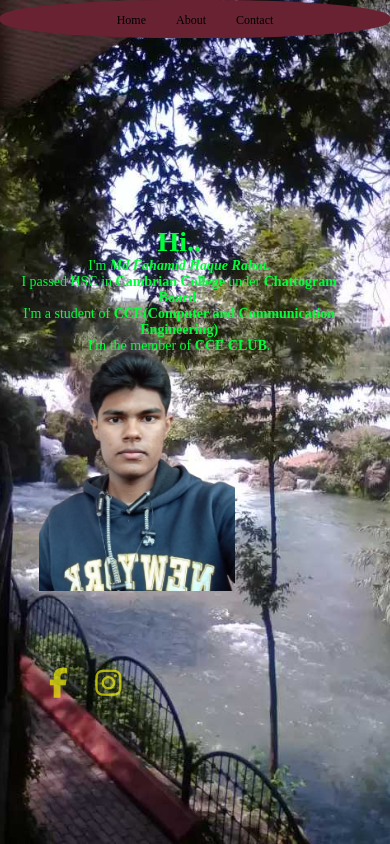
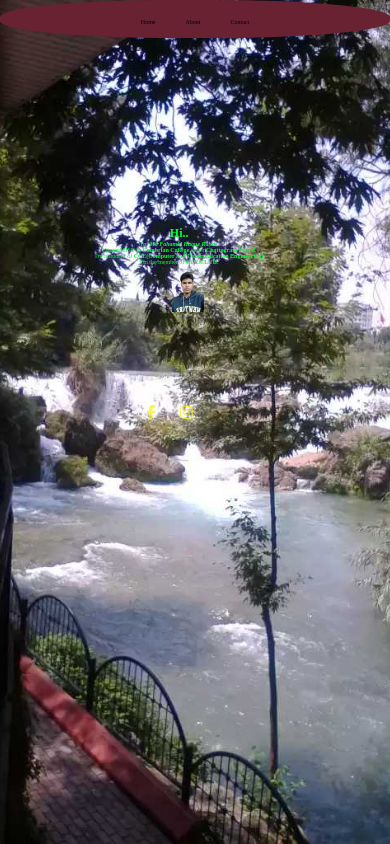
Before and after one commit to mfhrahat1165/portfolio, a plain HTML site: page index.html in a window 390 px wide. Drawn offline with Linux system fonts and the light colour scheme.

Commit message:
first commit

```diff
--- a/style.css
+++ b/style.css
@@ -74,17 +74,25 @@
     color: #f7f305ad;
     padding: 10px;
 }
-@media screen and (max-width: 1000px) {
+@media screen and (max-width:1536px) {
+    .logo {
+        font-size: 30px;
+        bottom: 17vb;
+        left: 10%;
+    }
+    .navbar ul li a {
+        font-size: 15px;
+    }
     .info {
 
-        front size: 20px;
+        font-size: 20px;
     }
     .infoimg {
         height: 30%;
         width: 80vw;
         position: absolute;
-        right: 10%;
-        bottom: 30vb;
+        left: 44%;
+        bottom: 23vh;
     }
     .navbar ul li a {
 
@@ -96,67 +104,254 @@
         text-align: center;
      }
 }
-@media screen and (max-width: 600px) {
-    .infoimg {
-        height: 30%;
-        width: 80vw;
-        position: absolute;
-        right: 10%;
-        bottom: 30vb;
+@media screen and (max-width:1280px) {
+    .logo {
+        font-size: 25px;
+        bottom: 28vb;
+        left: 15%;
     }
     .navbar ul li a {
-        font-size: 16px;
+        font-size: 12px;
+    }
+    .info {
+        font-size: 15px;
+    }
+    .infoimg {
+        height: 25%;
+        width: 70vw;
+        position: absolute;
+           left: 44%;
+    bottom: 37vh;
+    }
+    .navbar ul li a {
+        font-size: 15px;
         padding: 5px;
     }
-    .info {
-        font-size: 18px;
-    }
+
+     body{
+        text-align: center;
+     }
 }
-@media screen and (max-width: 550px) {
-    .infoimg {
-        height: 30%;
-        width: 80vw;
-        position: absolute;
-        right: 10%;
-        bottom: 30vb;
-    }
+@media screen and (max-width:1024px) {
+.logo{
+    font-size: 25px;
+    bottom:34vb;
+    left:25%;
+}
     .navbar ul li a {
-        font-size: 14px;
-        padding: 5px;
+        font-size: 10px;
     }
     .info {
-        font-size: 16px;
+        font-size: 12px;
     }
-}
-@media screen and (max-width: 400px) {
     .infoimg {
-        height: 30%;
-        width: 80vw;
+        height: 20%;
+        width: 60vw;
         position: absolute;
-        right: 10%;
-        bottom: 30vb;
+        left: 44%;
+        bottom: 45vb;
     }
     .navbar ul li a {
         font-size: 12px;
         padding: 5px;
     }
+
+     body{
+        text-align: center;
+     }
+}
+@media screen and (max-width:768px) {
+    .logo {
+        font-size: 20px;
+        bottom: 40vb;
+        left: 30%;
+    }
+    .navbar ul li a {
+        font-size: 8px;
+    }
     .info {
-        font-size: 14px;
+        font-size: 10px;
     }
-}
-@media screen and (max-width: 300px) {
     .infoimg {
-        height: 30%;
-        width: 80vw;
+        height: 15%;
+        width: 50vw;
         position: absolute;
-        right: 10%;
-        bottom: 30vb;
+       left: 44%;
+       bottom: 52vh;
     }
     .navbar ul li a {
         font-size: 10px;
         padding: 5px;
     }
+
+     body{
+        text-align: center;
+     }
+}
+@media screen and (max-width:640px) {
+    .logo {
+        font-size: 15px;
+        bottom: 50vb;
+        left: 35%;
+    }
+    .navbar ul li a {
+        font-size: 6px;
+    }
     .info {
-        font-size: 12px;
+        font-size: 8px;
     }
+    .infoimg {
+        height: 10%;
+        width: 40vw;
+        position: absolute;
+        left: 44%;
+        bottom: 57vh;
+    }
+    .navbar ul li a {
+        font-size: 8px;
+        padding: 5px;
+    }
+     body{
+        text-align: center;
+     }
 }
+@media screen and (max-width:480px) {
+    .logo {
+        font-size: 15px;
+        bottom: 50vb;
+        left: 35%;
+    }
+    .navbar ul li a {
+        font-size: 4px;
+    }
+    .info {
+        font-size: 6px;
+    }
+    .infoimg {
+        height: 5%;
+        width: 30vw;
+        position: absolute;
+        left: 44%;
+        bottom: 63vh;
+    }
+    .navbar ul li a {
+        font-size: 6px;
+        padding: 5px;
+    }
+
+     body{
+        text-align: center;
+     }
+}
+@media screen and (max-width:320px) {
+    .logo {
+        font-size: 15px;
+        bottom: 50vb;
+        left: 35%;
+    }
+    .navbar ul li a {
+        font-size: 2px;
+    }
+    .info {
+        font-size: 4px;
+    }
+    .infoimg {
+        height: 3%;
+        width: 20vw;
+        position: absolute;
+        left: 44%;
+        bottom: 66vh;
+    }
+    .navbar ul li a {
+        font-size: 4px;
+        padding: 5px;
+    }
+
+     body{
+        text-align: center;
+     }
+}
+@media screen and (max-width:240px) {
+    .logo {
+        font-size: 15px;
+        bottom: 50vb;
+        left: 35%;
+    }
+    .navbar ul li a {
+        font-size: 1px;
+    }
+    .info {
+        font-size: 2px;
+    }
+    .infoimg {
+        height: 2%;
+        width: 15vw;
+        position: absolute;
+        left: 44%;
+        bottom: 69vh;
+    }
+    .navbar ul li a {
+        font-size: 2px;
+        padding: 5px;
+    }
+
+     body{
+        text-align: center;
+     }
+}
+@media screen and (max-width:160px) {
+    .logo {
+        font-size: 15px;
+        bottom: 50vb;
+        left: 35%;
+    }
+    .navbar ul li a {
+        font-size: 1px;
+    }
+    .info {
+        font-size: 1px;
+    }
+    .infoimg {
+        height: 1%;
+        width: 10vw;
+        position: absolute;
+        left: 44%;
+        bottom: 71vh;
+    }
+    .navbar ul li a {
+        font-size: 1px;
+        padding: 5px;
+    }
+
+     body{
+        text-align: center;
+     }
+}
+@media screen and (max-width:120px) {
+    .logo {
+        font-size: 15px;
+        bottom: 50vb;
+        left: 35%;
+    }
+    .navbar ul li a {
+        font-size: 1px;
+    }
+    .info {
+        font-size: 1px;
+    }
+    .infoimg {
+        height: 1%;
+        width: 5vw;
+        position: absolute;
+        left: 44%;
+        bottom: 73vh;
+    }
+    .navbar ul li a {
+        font-size: 1px;
+        padding: 5px;
+    }
+
+     body{
+        text-align: center;
+     }
+}
```
